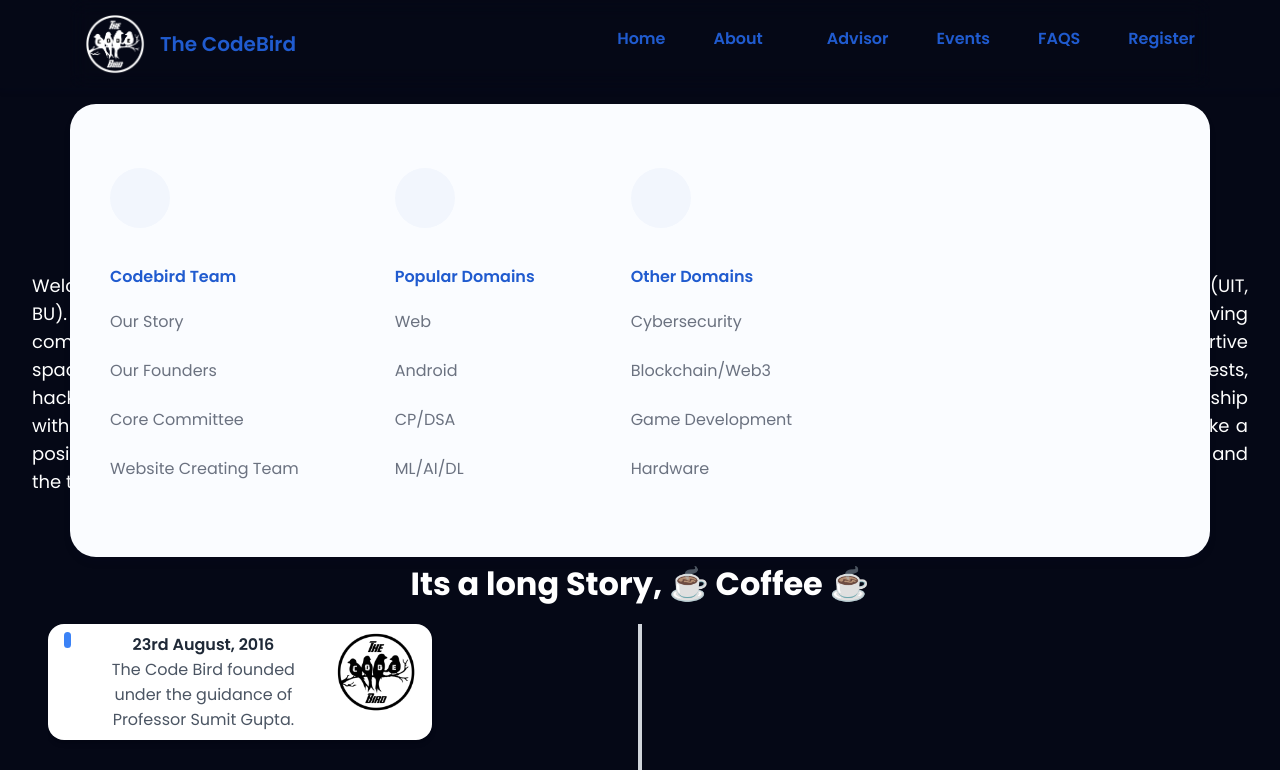
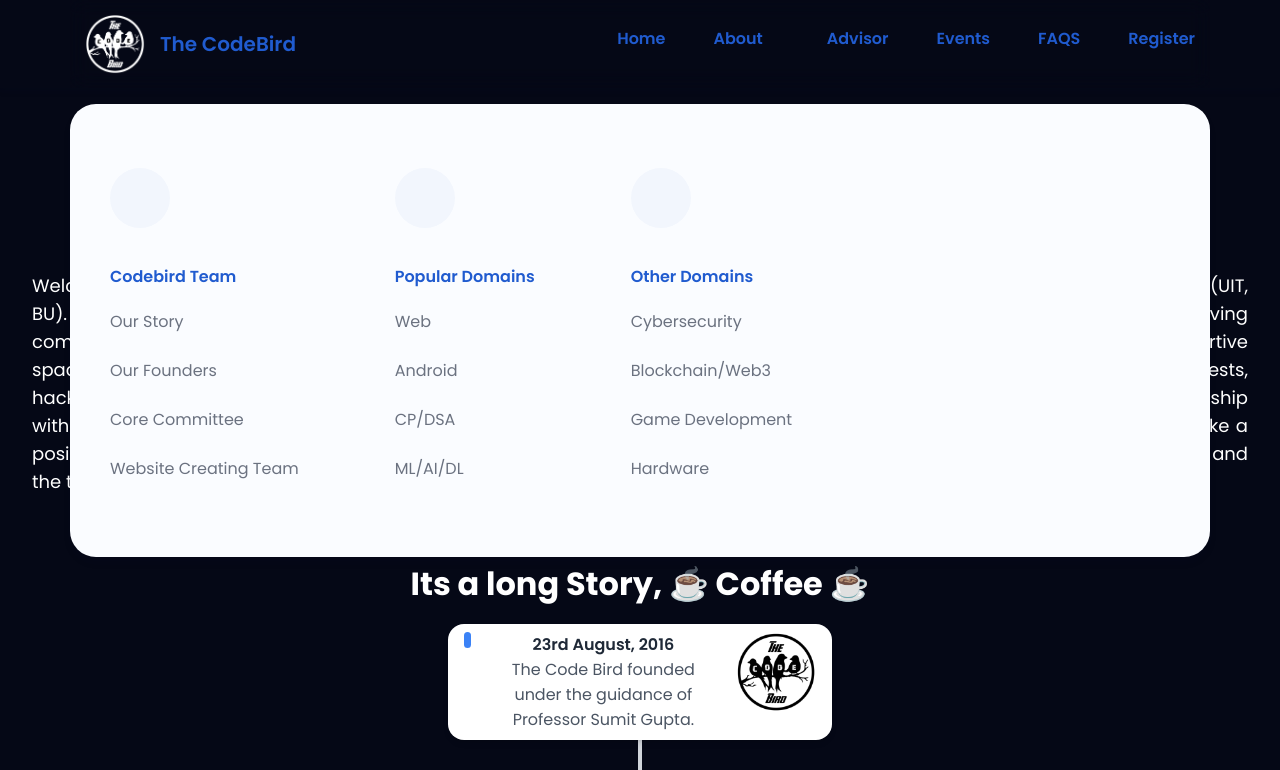
Before and after one commit to thecodebirduitbu/The-Code-Bird-Website, a React (Create React App) app: page /ourstory in a window 1280 px wide. Shown: the top 770 px of the page. Built offline with nearby package versions, Linux system fonts and the light colour scheme; some icons are missing.

Commit message:
Added Cool Animations to timeline.jsx

```diff
--- a/src/components/CodebirdTeamMegaNav/Timeline.jsx
+++ b/src/components/CodebirdTeamMegaNav/Timeline.jsx
@@ -1,28 +1,20 @@
 import React from "react";
 import { motion } from "framer-motion";
-import { useInView } from "react-intersection-observer";
+import AOS from "aos";
+import "aos/dist/aos.css";
 
 function TimelineCard({ date, description, image, index }) {
-  const [ref, inView] = useInView({
-    triggerOnce: true,
-    rootMargin: "-50px 0px",
-  });
+  AOS.init();
 
-  const variants = {
-    hidden: { opacity: 0, x: index % 2 === 0 ? -20 : 20 },
-    visible: { opacity: 1, x: 0 },
-  };
+  const cardAnimation = index % 2 === 0 ? "fade-right" : "fade-left";
 
   return (
     <motion.div
-      ref={ref}
-      initial="hidden"
-      animate={inView ? "visible" : "hidden"}
-      variants={variants}
-      transition={{ duration: 0.6, delay: 0.2 * index }}
-      className={`flex items-start mb-8 px-4 py-2 bg-white shadow-md rounded-2xl w-96 ${
+      className={`flex mx-auto mb-8 px-4 py-2 bg-white shadow-md rounded-2xl w-96 ${
         index % 2 === 0 ? "self-start" : "self-end"
       }`}
+      data-aos={cardAnimation}
+      data-aos-duration="800"
     >
       <div
         className={`w-4 h-4 bg-blue-500 rounded-full z-10 ${
```
